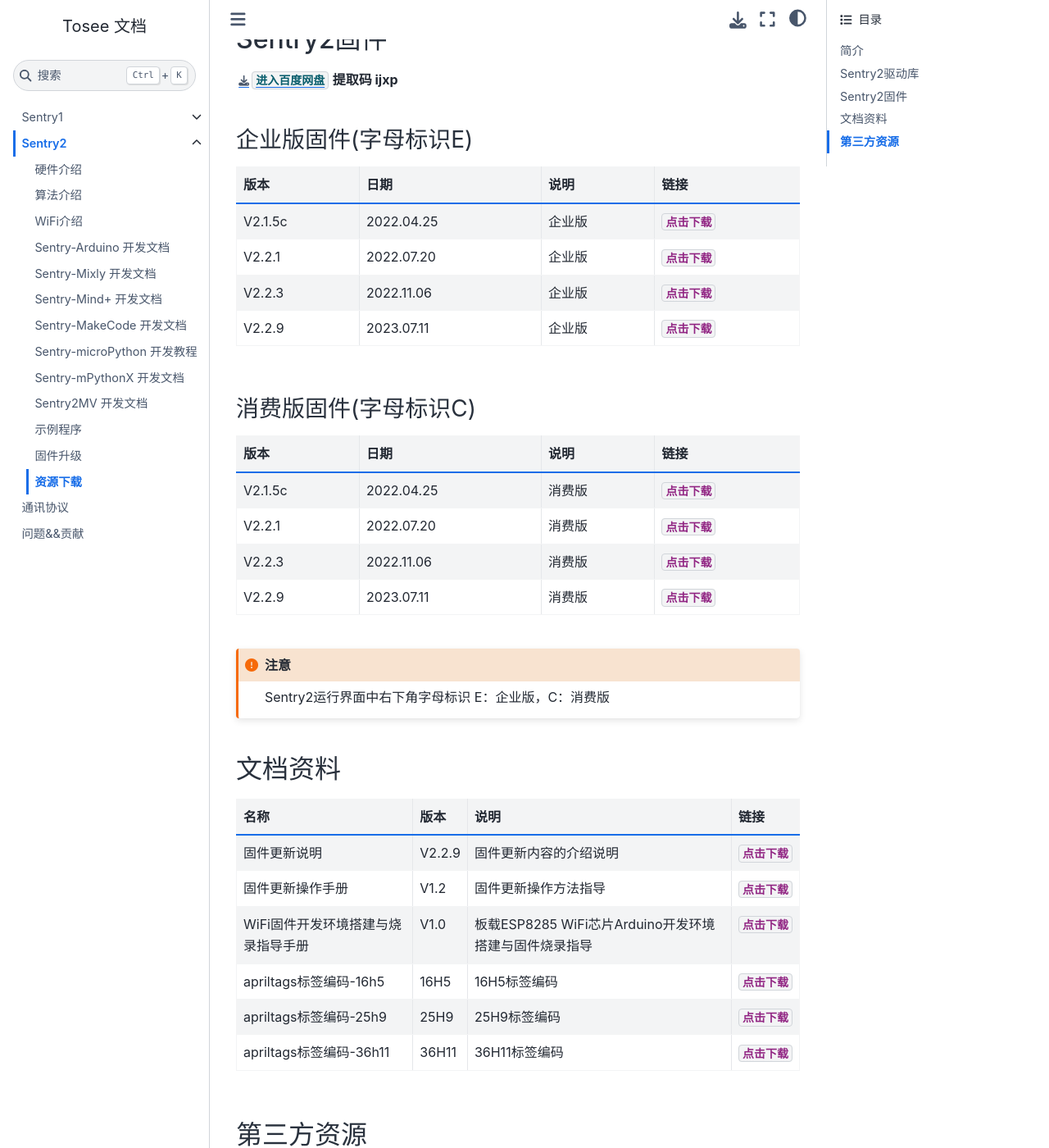
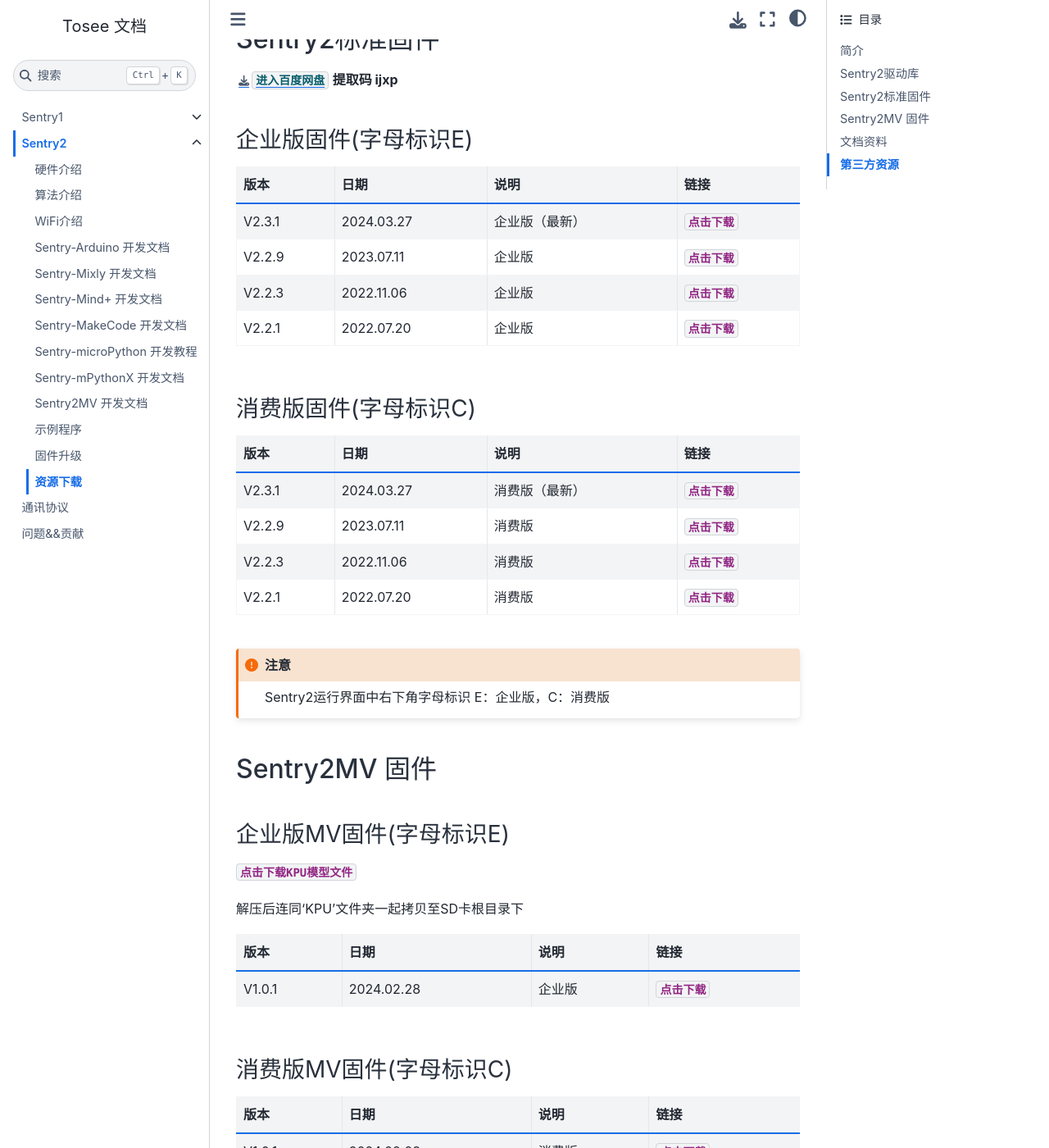
Before and after one commit to AITosee/Tosee-Docs, a Sphinx documentation site: the page built from docs/Sentry2/Download/index.rst, in a window 1280 px wide and 1400 px high, scrolled down 754 px. Shown: the whole window at 82% size. Built offline with Sphinx 7.4.7 and the Sphinx Book theme 1.1.4, drawn with Linux system fonts in a browser that asks for light colours; pages that are not in the unit, such as notebooks, are missing from menus; some of the changed text lies outside the part shown.

Commit message:
update sentry2 firmware v2.3.1 update sentry2mv firmware update docs

```diff
--- a/docs/Sentry2/Download/index.rst
+++ b/docs/Sentry2/Download/index.rst
@@ -27,7 +27,7 @@
 
 .. _chapter_download_firmware_index:
 
-Sentry2固件
+Sentry2标准固件
 ----------------
 
 :download:`进入百度网盘 < https://pan.baidu.com/s/1HlYivYUUBt0ubTfRAchfMQ?pwd=ijxp>` **提取码 ijxp**
@@ -38,10 +38,10 @@
 ================    ================    ================    ================
 版本                 日期                 说明                链接
 ================    ================    ================    ================
-V2.1.5c              2022.04.25          企业版               :download:`点击下载 <../Download/firmware/enterprise/vs_main_sentry_k210_v2_1_5c_20220425_e.kfpkg>`
+V2.3.1               2024.03.27          企业版（最新）         :download:`点击下载 <../Download/firmware/enterprise/vs_main_sentry_k210_v2_3_1_20240327_enterprise_e.kfpkg>`
+V2.2.9               2023.07.11          企业版               :download:`点击下载 <../Download/firmware/enterprise/vs_main_sentry_k210_v2_2_9_20230711_enterprise_e.kfpkg>`
+V2.2.3               2022.11.06          企业版               :download:`点击下载 <../Download/firmware/enterprise/vs_main_sentry_k210_v2_2_3_20221106_e.kfpkg>`
 V2.2.1               2022.07.20          企业版               :download:`点击下载 <../Download/firmware/enterprise/vs_main_sentry_k210_v2_2_1_20220720_e.kfpkg>`
-V2.2.3               2022.11.06          企业版               :download:`点击下载 <../Download/firmware/enterprise/vs_main_sentry_k210_v2_2_3_20221106_e.kfpkg>`
-V2.2.9               2023.07.11          企业版               :download:`点击下载 <../Download/firmware/enterprise/vs_main_sentry_k210_v2_2_9_20230711_enterprise_e.kfpkg>`
 ================    ================    ================    ================
 
 消费版固件(字母标识C)
@@ -50,16 +50,43 @@
 ================    ================    ================    ================
 版本                 日期                 说明                链接
 ================    ================    ================    ================
-V2.1.5c              2022.04.25          消费版              :download:`点击下载 <../Download/firmware/consumer/vs_main_sentry_k210_v2_1_5c_20220425_consumer_e.kfpkg>`
-V2.2.1               2022.07.20          消费版              :download:`点击下载 <../Download/firmware/consumer/vs_main_sentry_k210_v2_2_1_20220720_consumer_e.kfpkg>`
-V2.2.3               2022.11.06          消费版              :download:`点击下载 <../Download/firmware/consumer/vs_main_sentry_k210_v2_2_3_20221106_consumer_e.kfpkg>`
-V2.2.9               2023.07.11          消费版              :download:`点击下载 <../Download/firmware/consumer/vs_main_sentry_k210_v2_2_9_20230711_consumer_e.kfpkg>`
+V2.3.1               2024.03.27          消费版（最新）         :download:`点击下载 <../Download/firmware/consumer/vs_main_sentry_k210_v2_3_1_20240327_consumer_e.kfpkg>`
+V2.2.9               2023.07.11          消费版               :download:`点击下载 <../Download/firmware/consumer/vs_main_sentry_k210_v2_2_9_20230711_consumer_e.kfpkg>`
+V2.2.3               2022.11.06          消费版               :download:`点击下载 <../Download/firmware/consumer/vs_main_sentry_k210_v2_2_3_20221106_consumer_e.kfpkg>`
+V2.2.1               2022.07.20          消费版               :download:`点击下载 <../Download/firmware/consumer/vs_main_sentry_k210_v2_2_1_20220720_consumer_e.kfpkg>`
 ================    ================    ================    ================
 
 
 .. attention::
 
     Sentry2运行界面中右下角字母标识 E：企业版，C：消费版
+
+Sentry2MV 固件
+----------------
+
+
+企业版MV固件(字母标识E)
+************************
+
+:download:`点击下载KPU模型文件 <../Download/firmware/KPU.zip>`
+
+解压后连同‘KPU’文件夹一起拷贝至SD卡根目录下
+
+================    ================    ================    ================
+版本                 日期                 说明                链接
+================    ================    ================    ================
+V1.0.1               2024.02.28          企业版               :download:`点击下载 <../Download/firmware/enterprise/vs_sentry2mv_k210_v1_0_1_20240228_enterprise_e.kfpkg>`
+================    ================    ================    ================
+
+消费版MV固件(字母标识C)
+************************
+
+================    ================    ================    ================
+版本                 日期                 说明                链接
+================    ================    ================    ================
+V1.0.1               2024.02.28          消费版               :download:`点击下载 <../Download/firmware/consumer/vs_sentry2mv_k210_v1_0_1_20240228_consumer_e.kfpkg>`
+================    ================    ================    ================
+
 
 .. _chapter_download_docs_index:
 
@@ -69,9 +96,10 @@
 ========================================    ================    ================================================================    ================================
 名称                                         版本                 说明                                                                 链接
 ========================================    ================    ================================================================    ================================
-固件更新说明                                   V2.2.9              固件更新内容的介绍说明                                                 :download:`点击下载 <../Download/docs/Sentry2更新说明_v2.2.9_2023.07.11.pdf>`
-固件更新操作手册                                V1.2                固件更新操作方法指导                                                   :download:`点击下载 <../Download/docs/固件更新操作手册V1.2.pdf>`
+固件更新说明                                   V2.3.1              固件更新内容的介绍说明                                                 :download:`点击下载 <../Download/docs/Sentry2更新说明_v2.3.1_2024.03.27.pdf>`
+固件更新操作手册                                V1.3                固件更新操作方法指导                                                   :download:`点击下载 <../Download/docs/固件更新操作手册V1.3.pdf>`
 WiFi固件开发环境搭建与烧录指导手册                V1.0                板载ESP8285 WiFi芯片Arduino开发环境搭建与固件烧录指导                    :download:`点击下载 <../Download/docs/Sentry2 WiFi固件开发环境搭建与烧录指导手册_V1.0.pdf>`
+SentryMV使用手册                               V1.1                SentryMV固件的使用手册                                               :download:`点击下载 <../Download/docs/SentryMV使用手册_v1.1.pdf>`
 apriltags标签编码-16h5                         16H5                16H5标签编码                                                        :download:`点击下载 <../Download/docs/apriltags标签编码-16h5.pdf>`
 apriltags标签编码-25h9                         25H9                25H9标签编码                                                        :download:`点击下载 <../Download/docs/apriltags标签编码-25h9.pdf>`
 apriltags标签编码-36h11                        36H11               36H11标签编码                                                       :download:`点击下载 <../Download/docs/apriltags标签编码-36h11.pdf>`
@@ -90,6 +118,7 @@
 Arduino IDE         V1.8.19              Arduino 编程工具            arduino.cc               :download:`点击下载 <https://downloads.arduino.cc/arduino-1.8.19-windows.exe>`
 Mind+ IDE           V1.6.2               Mind+ 编程工具              mindplus.cc             :download:`点击下载 <https://download3.dfrobot.com.cn/Mind+_Win_V1.6.2_RC2.0.exe>`
 Mixly IDE           V1.1.5               Mixly 编程工具              mixly                   :download:`进入网盘 <https://pan.baidu.com/s/1A_k4T21rlfZpRbLttovN5A#list/path=%2F>`
+CanMV IDE           V2.9.2               CanMV 编程工具              canaan/嘉楠               :download:`点击下载 <https://www.canaan-creative.com/wp-content/uploads/2022/09/canmv-ide-windows-v2.9.2-30-g65f7289-20220928.exe_.zip>`
 CH343SER            V1.6                 CH910X USB驱动              wch.cn                  :download:`点击下载 <http://www.wch.cn/downloads/file/315.html?time=2022-05-07%2016:08:41&code=9Nh29r7jiQsj7QDu5IffgdrpzpKC0igITm3n3zuj>`
 XCOM                V2.6                 串口调试助手                 amoBBS/正点原子           :download:`点击下载 <https://www.amobbs.com/forum.php?mod=attachment&aid=NTA4NzE3fDcwNzllZmNhfDE2ODkwMzg1OTl8MHw1NzMxNTM3>`
 ================    ================    ========================    ====================    ================
--- a/docs/Sentry2/Hardware/index.rst
+++ b/docs/Sentry2/Hardware/index.rst
@@ -384,7 +384,8 @@
 
 **自动保存**：开启后，当某些寄存器发生改变时会自动存储至Flash里，如算法参数、镜头参数等，关机后下次开机依然有效。关闭后，改变的值不会自动保存在Flash里，下次开机后自动复位，默认为关闭状态。
 
-**保存当前值**：可以手动保存当前的所有寄存器的设置参数
+**保存当前值**：可以手动保存当前的所有寄存器的设置参数。该方法可以设置算法开机自启动，在算法开启状态下，当点击 “ 硬件设置 > 寄存器 > 保存当前值 ” 时，即可记
+录当前已经开启的算法，在下次设备重启后会⾃动运⾏该算法。如果要关闭⾃启动功能，则先关闭所有算法，然后再执⾏ “ 保存当前值 ” 即可
 
 **恢复默认值**：恢复寄存器为出厂状态。先点击此按键，再点击“确认”后才生效
 
--- a/docs/Sentry2/Vision/index.rst
+++ b/docs/Sentry2/Vision/index.rst
@@ -201,7 +201,7 @@
     2                   无
     3                   有效色块最小宽度w
     4                   有效色块最小高度h
-    5                   待检测的颜色分类标签（注意：该值是与设置参数一致的）
+    5                   待检测的颜色分类标签1～6。特殊用法：通过往参数 5 中写⼊大于6的 RGB565 颜⾊值可以识别特定的颜⾊，例如写⼊0xFB00 为橙⾊，写⼊ 0xA11E 为紫⾊
     ================    ================================
 
     .. image:: images/sentry2_vision_blob_setting.png
@@ -211,6 +211,8 @@
             根据不同的应用需求来选择合适能算法性能，有3个选项可以设置，分别为“灵敏”、“均衡”、“准确”
 
             在灵敏模式下识别速度快，帧率高。准确模式下可以检测远处的色块，但速度会降低。默认为均衡性能
+
+            特殊的：在准确模式下对色块有较好的识别和跟踪效果，但只能识别一个色块
 
         同时检测的最大数量：
             单个颜色的最大检测数量支持1～5个的输出
--- a/docs/Sentry2/WiFi/index.rst
+++ b/docs/Sentry2/WiFi/index.rst
@@ -91,9 +91,9 @@
 
   **如果设备不能自动进入下载模式，可以尝试以下操作：**
 
-  **方法1： 在断电状态下，向下拨动摇杆不要松开，然后再插入USB上电，松开按键**
+  **方法1： 在'断电'状态下，向下拨动摇杆不要松开，然后再插入USB上电，松开按键**
 
-  **方法2： 在上电状态下，向下拨动摇杆不要松开，然后点击RESET复位按键，松开按键**
+  **方法2： 在'上电'状态下，向下拨动摇杆不要松开，然后点击RESET复位按键，松开按键**
 
 
 .. image:: images/esp8285_setup_09.png
```
Also changed, not shown: docs/Sentry2/Upgrade/index.rst (+13 -2 lines), 8 other files.
